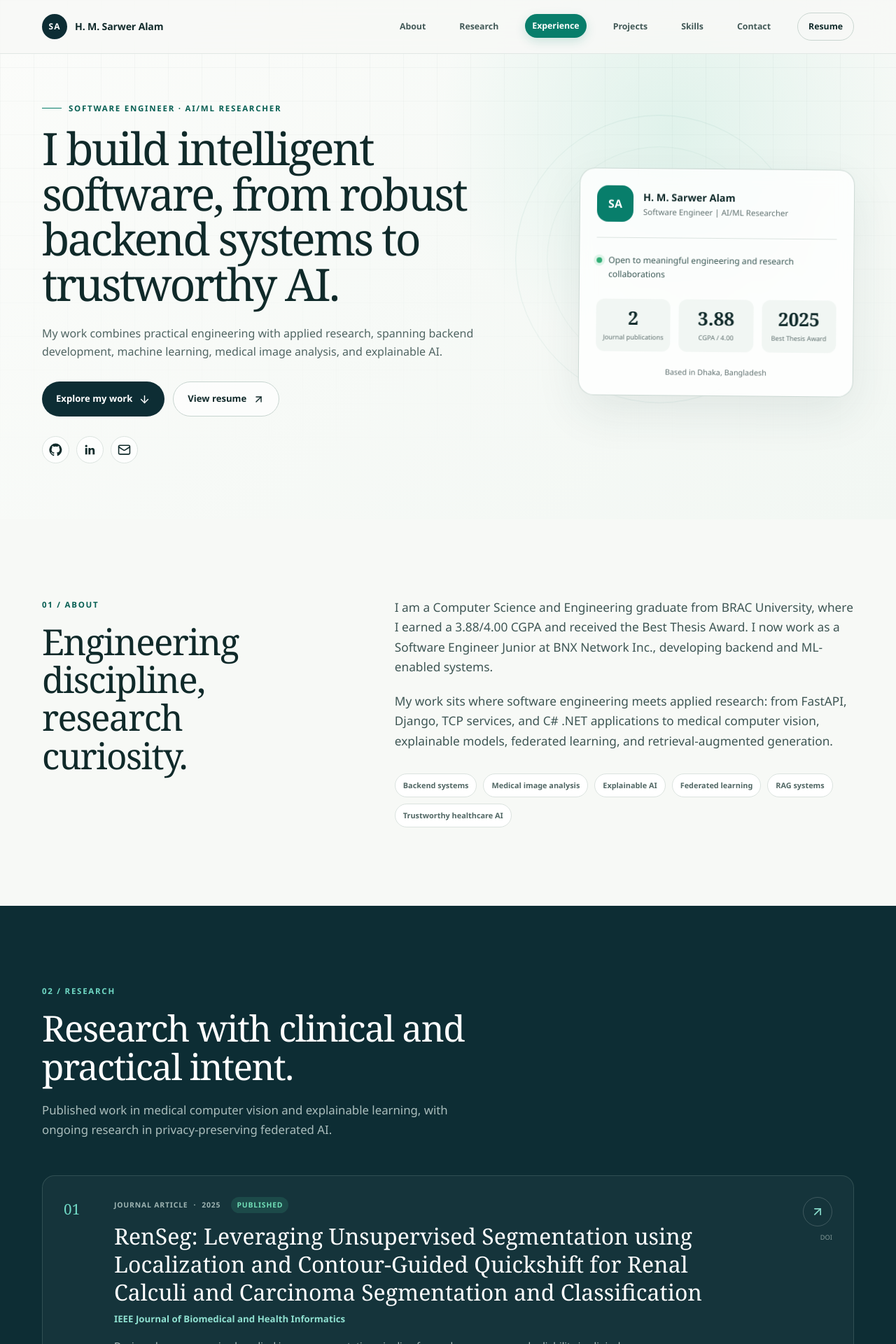
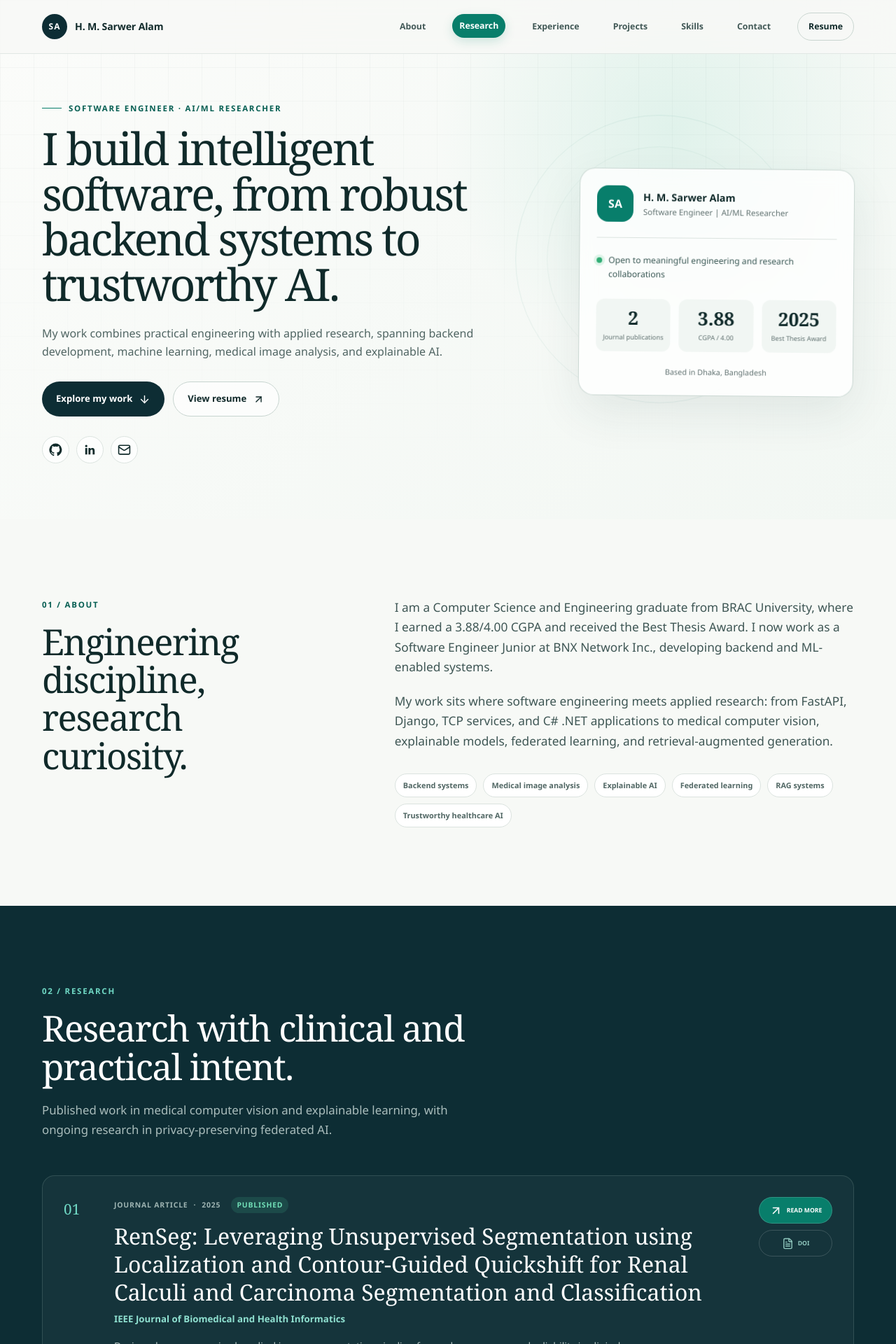
Before and after one commit to sarweralam867/hmsarweralam-portfolio, a Next.js app: page / in a window 1280 px wide. Shown: the top 1920 px of the page at 70% size. Built offline with nearby package versions, Linux system fonts and the light colour scheme.

Commit message:
personal information updated

```diff
--- a/src/app/globals.css
+++ b/src/app/globals.css
@@ -81,7 +81,7 @@ a:focus-visible, button:focus-visible { outline: 3px solid #5bc8b5; outline-offs
 .research-section { background: var(--navy); color: white; }
 .research-section .eyebrow { color: #70d9c5; }.research-section .section-description { color: #aabdbc; }
 .publication-list { display: grid; gap: 14px; }
-.publication-card { display: grid; grid-template-columns: 48px 1fr 70px; gap: 24px; padding: 30px; border: 1px solid rgba(183,214,207,.16); border-radius: 18px; background: rgba(255,255,255,.035); transition: background .25s, transform .25s; }
+.publication-card { display: grid; grid-template-columns: 48px 1fr 105px; gap: 24px; padding: 30px; border: 1px solid rgba(183,214,207,.16); border-radius: 18px; background: rgba(255,255,255,.035); transition: background .25s, transform .25s; }
 .publication-card:hover { background: rgba(255,255,255,.065); transform: translateY(-2px); }
 .publication-index { color: #70d9c5; font-family: var(--font-serif), serif; font-size: 1.3rem; }
 .publication-meta { display: flex; flex-wrap: wrap; align-items: center; gap: 8px; color: #9eb4b2; font-size: .65rem; font-weight: 800; letter-spacing: .08em; text-transform: uppercase; }
@@ -90,9 +90,12 @@ a:focus-visible, button:focus-visible { outline: 3px solid #5bc8b5; outline-offs
 .venue { margin: 0; color: #8fe0d0; font-size: .83rem; font-weight: 700; }
 .contribution { max-width: 790px; margin: 15px 0 0; color: #b8c7c5; font-size: .88rem; }
 .tag-row { display: flex; flex-wrap: wrap; gap: 7px; margin-top: 18px; }.publication-card .tag-row span { border-color: rgba(255,255,255,.12); background: transparent; color: #9db3b0; }
-.publication-link { display: flex; flex-direction: column; align-items: flex-end; gap: 8px; color: #87daca; }
-.publication-link a { display: grid; width: 42px; height: 42px; place-items: center; border: 1px solid rgba(255,255,255,.18); border-radius: 50%; transition: background .2s; }.publication-link a:hover { background: var(--accent); }
-.publication-link small { color: #849a98; font-size: .58rem; text-transform: uppercase; }
+.publication-links { display: flex; flex-direction: column; align-items: stretch; gap: 9px; }
+.publication-action { display: flex; align-items: center; justify-content: center; gap: 6px; min-height: 38px; padding: 7px 9px; border: 1px solid rgba(255,255,255,.16); border-radius: 999px; color: #91c9bf; transition: border-color .2s, background .2s, color .2s; }
+.publication-action:hover { border-color: rgba(126,224,205,.55); background: rgba(255,255,255,.06); color: #8ce7d5; }
+.publication-action.case-study-action { background: var(--accent); color: white; }
+.publication-action.case-study-action:hover { background: #0a947e; }
+.publication-action small { font-size: .54rem; font-weight: 800; line-height: 1; text-transform: uppercase; white-space: nowrap; }
 
 .experience-layout .section-heading, .awards-layout .section-heading { position: sticky; top: 120px; align-self: start; }
 .timeline { position: relative; padding-left: 35px; border-left: 1px solid #cdd9d4; }
@@ -124,7 +127,7 @@ a:focus-visible, button:focus-visible { outline: 3px solid #5bc8b5; outline-offs
 .skill-group { display: grid; grid-template-columns: 180px 1fr; align-items: start; gap: 25px; padding: 27px 16px 27px 0; border-bottom: 1px solid var(--line); }.skill-group:nth-child(odd) { border-right: 1px solid var(--line); }.skill-group:nth-child(even) { padding-left: 28px; }
 .skill-group div { display: flex; align-items: center; gap: 14px; }.skill-group span { color: #829794; font-family: var(--font-serif), serif; }.skill-group h3 { margin: 0; font-size: .88rem; }.skill-group p { margin: 0; color: var(--muted); font-size: .8rem; }
 
-.education-grid { display: grid; grid-template-columns: repeat(2, 1fr); gap: 16px; }.education-grid article:first-child { grid-row: span 2; }.education-grid article { padding: 32px; border: 1px solid #d3dfd9; border-radius: 18px; background: rgba(255,255,255,.7); }.education-grid svg { margin-bottom: 30px; color: var(--accent); }.education-grid .degree { margin: 8px 0; color: #3f5b57; font-weight: 700; }.education-grid article > p:last-child { color: var(--muted); font-size: .8rem; }
+.education-grid { display: grid; grid-template-columns: repeat(3, 1fr); gap: 16px; }.education-grid article { display: flex; min-height: 315px; padding: 30px; border: 1px solid #d3dfd9; border-radius: 18px; background: rgba(255,255,255,.7); flex-direction: column; transition: border-color .25s, box-shadow .25s, transform .25s; }.education-grid article:hover { border-color: #9abbb3; box-shadow: 0 16px 38px rgba(13,45,52,.07); transform: translateY(-3px); }.education-grid svg { margin-bottom: 34px; color: var(--accent); }.education-grid h3 { font-size: clamp(1.4rem, 2.1vw, 1.75rem); }.education-grid .degree { margin: 12px 0 8px; color: #3f5b57; font-size: .85rem; font-weight: 700; }.education-grid article > p:last-child { margin-top: auto; padding-top: 18px; color: var(--muted); font-size: .76rem; }
 .award-list { display: grid; gap: 8px; }.award-list article { display: grid; grid-template-columns: 48px 1fr; gap: 18px; padding: 24px 0; border-bottom: 1px solid var(--line); }.award-icon { display: grid; width: 42px; height: 42px; place-items: center; border-radius: 50%; background: #e1eee8; color: var(--accent-dark); }.award-list h3 { font-size: 1.35rem; }.award-org { margin: 5px 0; color: var(--accent-dark)!important; font-weight: 700; }.award-list article p:last-child { margin: 7px 0 0; color: var(--muted); font-size: .8rem; }
 
 .contact-section { padding: 110px 0; background: var(--accent); color: white; text-align: center; }.contact-inner { max-width: 900px; }.contact-section .eyebrow { color: #c4f2e7; }.contact-inner > p:not(.eyebrow) { max-width: 650px; margin: 24px auto; color: #d7f1eb; }.contact-email { display: inline-flex; align-items: center; gap: 10px; margin-top: 15px; border-bottom: 1px solid rgba(255,255,255,.55); font-family: var(--font-serif), serif; font-size: clamp(1.25rem, 3vw, 2rem); }.contact-links { display: flex; flex-wrap: wrap; justify-content: center; gap: 10px; margin-top: 42px; }.contact-links a { display: inline-flex; align-items: center; gap: 8px; padding: 10px 15px; border: 1px solid rgba(255,255,255,.27); border-radius: 999px; font-size: .75rem; font-weight: 700; transition: background .2s; }.contact-links a:hover { background: rgba(255,255,255,.12); }
@@ -206,7 +209,7 @@ footer { padding: 25px 0; background: #09252c; color: #8da7a5; font-size: .68rem
   .hero-grid { grid-template-columns: 1fr; gap: 55px; }.identity-card { max-width: 440px; transform: none; }
   .about-grid, .experience-layout, .awards-layout { grid-template-columns: 1fr; gap: 20px; }
   .experience-layout .section-heading, .awards-layout .section-heading { position: static; }
-  .project-grid, .education-grid { grid-template-columns: 1fr; }.education-grid article:first-child { grid-row: auto; }
+  .project-grid, .education-grid { grid-template-columns: 1fr; }.education-grid article { min-height: 260px; }
   .work-hero-grid, .work-intro-grid, .technology-grid { grid-template-columns: 1fr; gap: 45px; }
   .results-layout { grid-template-columns: 1fr; gap: 45px; }
   .work-fact-card { max-width: 520px; }.pipeline-grid { grid-template-columns: repeat(2, 1fr); }.pipeline-grid article:nth-child(2) { border-right: 0; }.pipeline-grid article:nth-child(-n+2) { border-bottom: 1px solid rgba(255,255,255,.13); }
@@ -217,7 +220,7 @@ footer { padding: 25px 0; background: #09252c; color: #8da7a5; font-size: .68rem
   .container { width: min(100% - 28px, 1160px); }.section { padding: 80px 0; }.section-heading { margin-bottom: 36px; }
   .hero { min-height: auto; padding: 125px 0 70px; }.hero h1 { font-size: clamp(2.7rem, 12vw, 3.65rem); }.hero-glow { display: none; }.hero-intro { font-size: .95rem; }
   .hero-actions { align-items: stretch; flex-direction: column; }.button { width: 100%; }
-  .publication-card { grid-template-columns: 30px 1fr; gap: 12px; padding: 22px 18px; }.publication-link { display: none; }.publication-card h3 { font-size: 1.32rem; }
+  .publication-card { grid-template-columns: 30px 1fr; gap: 12px; padding: 22px 18px; }.publication-links { grid-column: 2; flex-direction: row; justify-content: flex-start; }.publication-action { min-height: 34px; }.publication-card h3 { font-size: 1.32rem; }
   .project-card { min-height: 320px; padding: 24px; }.skill-group { grid-template-columns: 1fr; gap: 10px; }
   .timeline { margin-left: 7px; padding-left: 25px; }.timeline-dot { left: -33px; }
   .education-grid article { padding: 24px; }.contact-section { padding: 80px 0; }.contact-email { font-size: 1.05rem; }
--- a/src/components/Education.tsx
+++ b/src/components/Education.tsx
@@ -9,7 +9,7 @@ export function Education() {
         <SectionHeading eyebrow="06 / Education" title="A strong academic foundation." />
         <div className="education-grid">
           {portfolio.education.map((item) => (
-            <article key={item.school}>
+            <article key={`${item.school}-${item.degree}`}>
               <GraduationCap size={23} />
               <p className="period">{item.period}</p>
               <h3>{item.school}</h3>
--- a/src/components/Research.tsx
+++ b/src/components/Research.tsx
@@ -1,4 +1,5 @@
 import { ArrowUpRight, FileText } from "lucide-react";
+import Link from "next/link";
 import { portfolio } from "@/data/portfolio";
 import { SectionHeading } from "./SectionHeading";
 
@@ -25,13 +26,19 @@ export function Research() {
                 <p className="contribution">{publication.contribution}</p>
                 <div className="tag-row">{publication.tags.map((tag) => <span key={tag}>{tag}</span>)}</div>
               </div>
-              <div className="publication-link">
+              <div className="publication-links">
+                {publication.caseStudy ? (
+                  <Link className="publication-action case-study-action" href={publication.caseStudy} aria-label={`Read more about ${publication.title}`}>
+                    <ArrowUpRight size={19} /><small>Read more</small>
+                  </Link>
+                ) : null}
                 {publication.href ? (
-                  <a href={publication.href} target="_blank" rel="noreferrer" aria-label={`Read ${publication.title}`}>
-                    <ArrowUpRight size={20} />
+                  <a className="publication-action" href={publication.href} target="_blank" rel="noreferrer" aria-label={`Open DOI for ${publication.title}`}>
+                    <FileText size={17} /><small>DOI</small>
                   </a>
-                ) : <FileText size={20} aria-hidden="true" />}
-                {publication.doi ? <small>DOI</small> : <small>In review</small>}
+                ) : (
+                  <span className="publication-action"><FileText size={17} aria-hidden="true" /><small>In review</small></span>
+                )}
               </div>
             </article>
           ))}
--- a/src/data/portfolio.ts
+++ b/src/data/portfolio.ts
@@ -16,6 +16,7 @@ export type Publication = {
   tags: string[];
   href?: string;
   doi?: string;
+  caseStudy?: string;
 };
 export type Project = {
   title: string;
@@ -73,6 +74,7 @@ export const portfolio = {
       status: "Published",
       doi: "10.1109/JBHI.2025.3629580",
       href: "https://doi.org/10.1109/JBHI.2025.3629580",
+      caseStudy: "/work/renseg",
       contribution:
         "Designed an unsupervised medical image segmentation pipeline focused on accuracy and reliability in clinical applications.",
       tags: ["Medical imaging", "Unsupervised segmentation", "Healthcare AI"],
@@ -86,6 +88,7 @@ export const portfolio = {
       status: "Published",
       doi: "10.28991/ESJ-2026-010-03-03",
       href: "https://doi.org/10.28991/ESJ-2026-010-03-03",
+      caseStudy: "/work/leukocytenet",
       contribution:
         "Co-developed a hybrid CNN Transformer model with explainable AI for leukocyte classification.",
       tags: ["Explainable AI", "CNN Transformer", "Leukocyte classification"],
@@ -128,25 +131,6 @@ export const portfolio = {
     },
   ] satisfies Experience[],
   projects: [
-    {
-      title: "RenSeg",
-      category: "Published Research / Medical AI",
-      description:
-        "An AI-based medical image analysis framework for early detection of renal calculi and renal carcinoma from CT-scan images, using kidney localization and unsupervised Contour-Guided Quickshift segmentation.",
-      tools: ["Python", "YOLOv8", "Quickshift", "Computer Vision"],
-      href: "/work/renseg",
-      repository: "https://github.com/sarweralam867/RenSeg",
-      featured: true,
-    },
-    {
-      title: "LeukocyteNet",
-      category: "Published Research / Explainable AI",
-      description:
-        "An explainable deep learning framework for automated classification of ten white blood cell categories from peripheral blood smear images.",
-      tools: ["VGG19", "Swin Transformer", "Grad-CAM", "LIME"],
-      href: "/work/leukocytenet",
-      featured: true,
-    },
     {
       title: "CiteWeave-DuckSummarizer",
       category: "AI / NLP Tool",
```
Also changed, not shown: src/components/Projects.tsx (+2 -11 lines).
